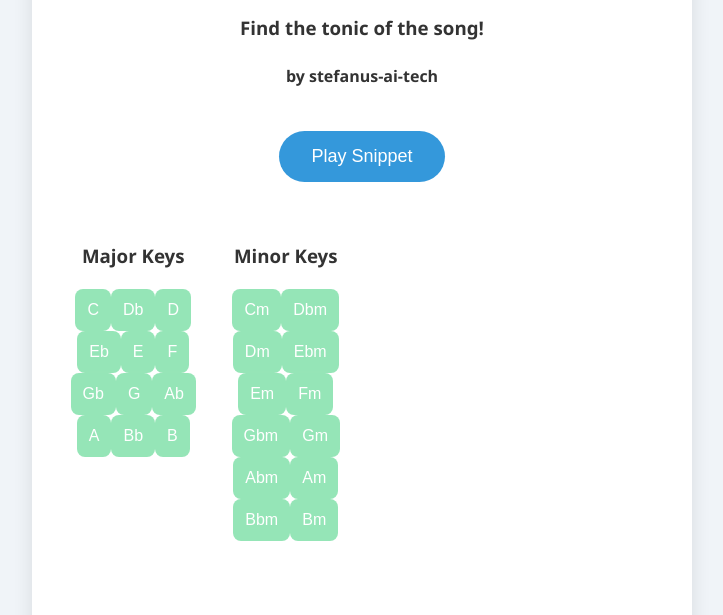
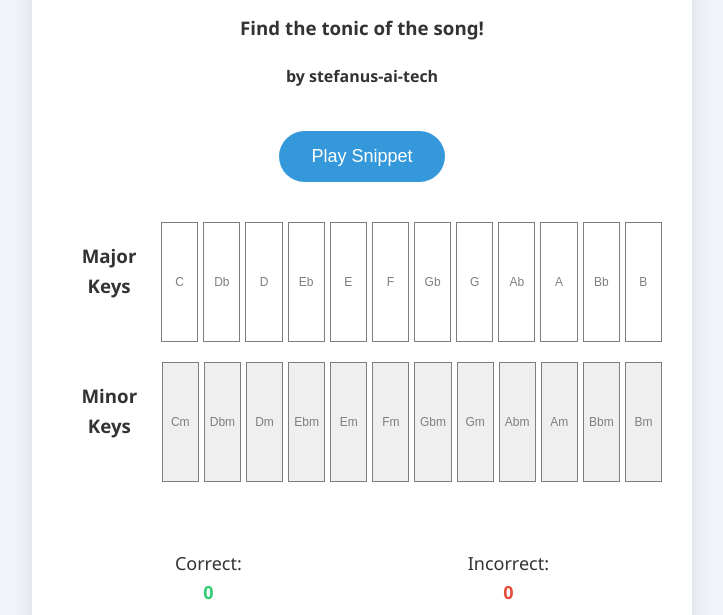
Before and after one commit to stefanus-ai-tech/PerfectPitchSong, a plain HTML site: page index.html in a window 1280 px wide. Shown: the part 138-753 px from the top of the page, without its empty margins (278-1001 px from the left). Drawn offline with Linux system fonts and the light colour scheme.

Commit message:
Update styles.css

```diff
--- a/styles.css
+++ b/styles.css
@@ -67,29 +67,69 @@ h1 {
 }
 
 #key-choices {
-  display: grid;
-  grid-template-columns: repeat(4, 1fr);
-  gap: 10px;
+  display: flex;
+  flex-direction: column;
+  gap: 20px;
   margin-top: 20px;
 }
 
+#major-keys,
+#minor-keys {
+  display: flex;
+  justify-content: center;
+  gap: 5px;
+}
+
 .key-button {
-  background-color: #2ecc71;
-  border: none;
-  color: white;
-  padding: 12px;
+  background-color: #ffffff;
+  border: 1px solid #000000;
+  color: #000000;
+  padding: 2px;
   text-align: center;
   text-decoration: none;
-  display: inline-block;
-  font-size: 16px;
+  display: flex;
+  justify-content: center;
+  align-items: center;
+  font-size: 12px; /* Reduced font size */
   cursor: pointer;
-  border-radius: 8px;
   transition: background-color 0.3s ease, transform 0.1s ease;
+  width: 40px;
+  height: 120px;
+}
+
+.key-button span {
+  /* Remove vertical orientation styles */
+  transform: none;
+  writing-mode: horizontal-tb;
+  text-orientation: mixed;
 }
 
 .key-button:hover {
-  background-color: #27ae60;
+  background-color: #f0f0f0;
   transform: scale(1.05);
+}
+
+.key-button.major-key {
+  background-color: #ffffff;
+}
+
+.key-button.minor-key {
+  background-color: #e0e0e0;
+}
+
+h3 {
+  margin-bottom: 10px;
+  color: #333;
+}
+
+/* Adjust the layout for smaller screens */
+@media (max-width: 600px) {
+  .key-button {
+    padding: 10px 5px;
+    font-size: 12px;
+    width: 30px;
+    height: 90px;
+  }
 }
 
 #feedback {
```
